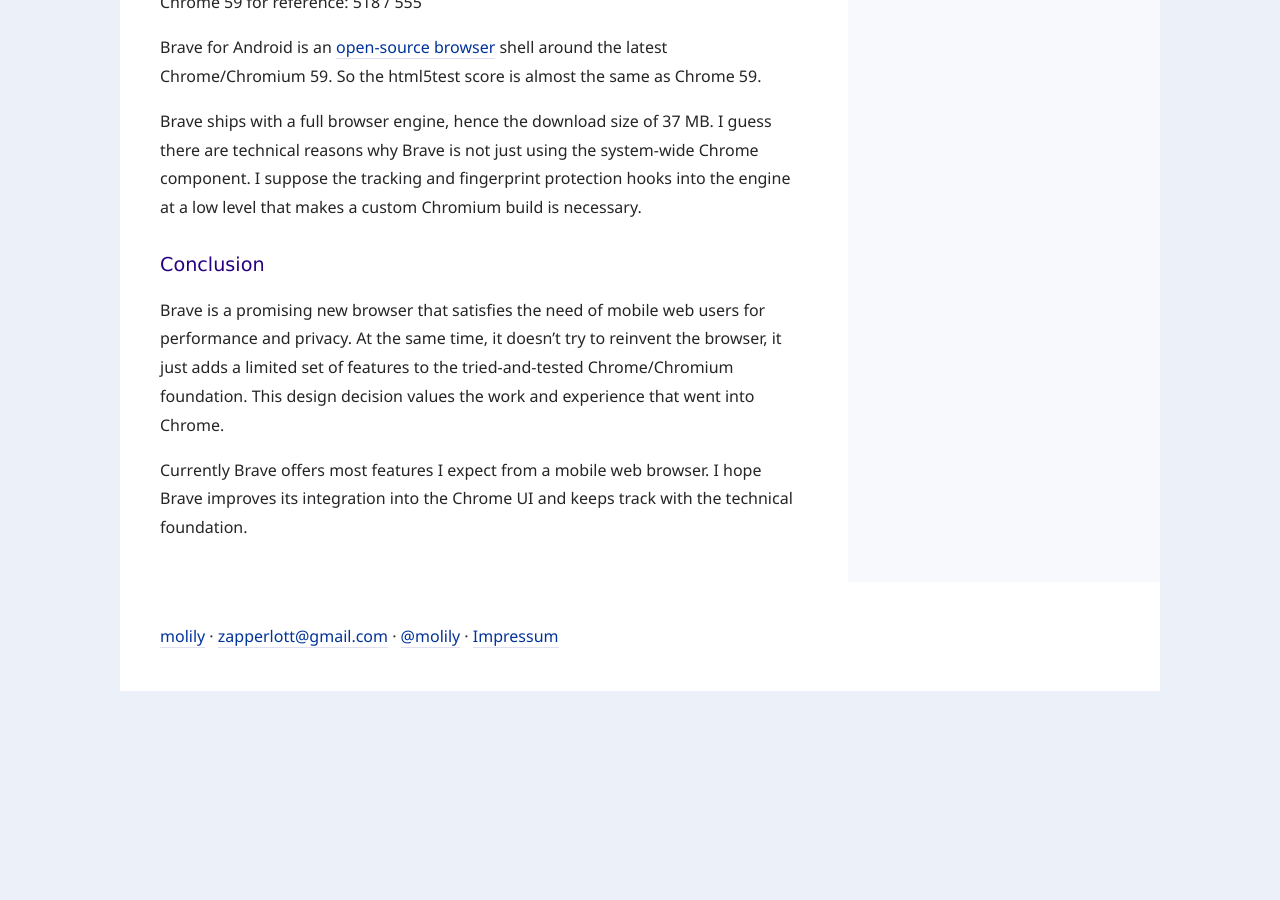
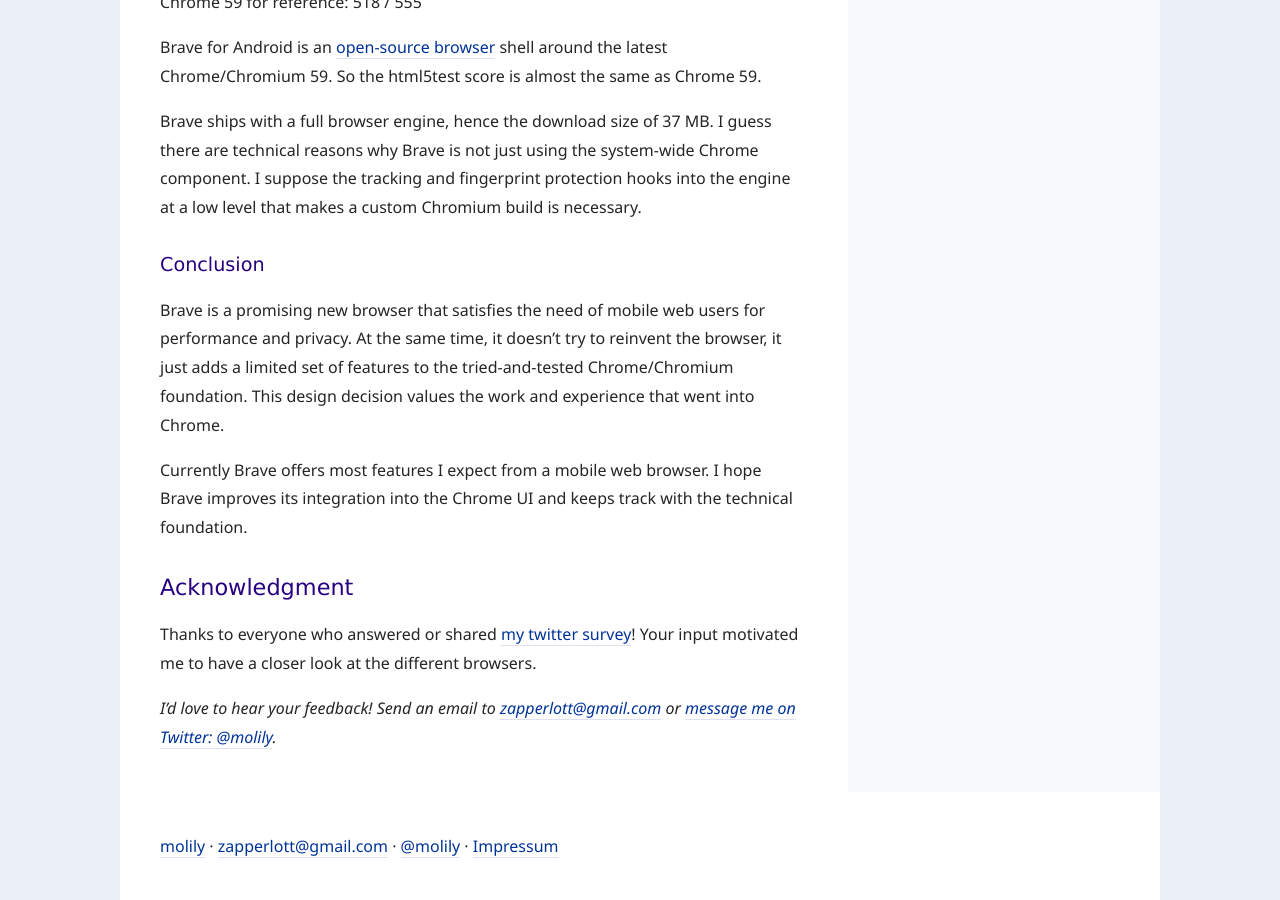
Before and after one commit to molily/molily.de, a Jekyll site: the page built from _posts/2017-07-20-android-browsers.md, in a window 1280 px wide and 900 px high, scrolled down 16979 px. Built offline with Jekyll 4.4.1, drawn with Linux system fonts in a browser that asks for light colours; some web fonts are replaced; before the commit the page ends 17670 px from its top, so only the background shows below that.

Commit message:
Article fixes

```diff
--- a/_posts/2017-07-20-android-browsers.md
+++ b/_posts/2017-07-20-android-browsers.md
@@ -459,7 +459,9 @@
 
 If my observation is correct that UC Browser is based on a six year old browser engine that hasn’t been updated since, that’s a strong reason against the software.
 
-## [Brave](https://play.google.com/store/apps/details?id=com.brave.browser)
+<h2 id="android-browsers-brave">
+  <a href="https://play.google.com/store/apps/details?id=com.brave.browser">Brave</a>
+</h2>
 
 Tested version: 1.0.24<br>
 Download size: 37.30 MB
@@ -520,3 +522,9 @@
 Brave is a promising new browser that satisfies the need of mobile web users for performance and privacy. At the same time, it doesn’t try to reinvent the browser, it just adds a limited set of features to the tried-and-tested Chrome/Chromium foundation. This design decision values the work and experience that went into Chrome.
 
 Currently Brave offers most features I expect from a mobile web browser. I hope Brave improves its integration into the Chrome UI and keeps track with the technical foundation.
+
+## Acknowledgment
+
+Thanks to everyone who answered or shared [my twitter survey](https://twitter.com/molily/status/888006158862221313)! Your input motivated me to have a closer look at the different browsers.
+
+*I’d love to hear your feedback! Send an email to [zapperlott@gmail.com](mailto:zapperlott@gmail.com) or [message me on Twitter: @molily](https://twitter.com/molily).*
```
